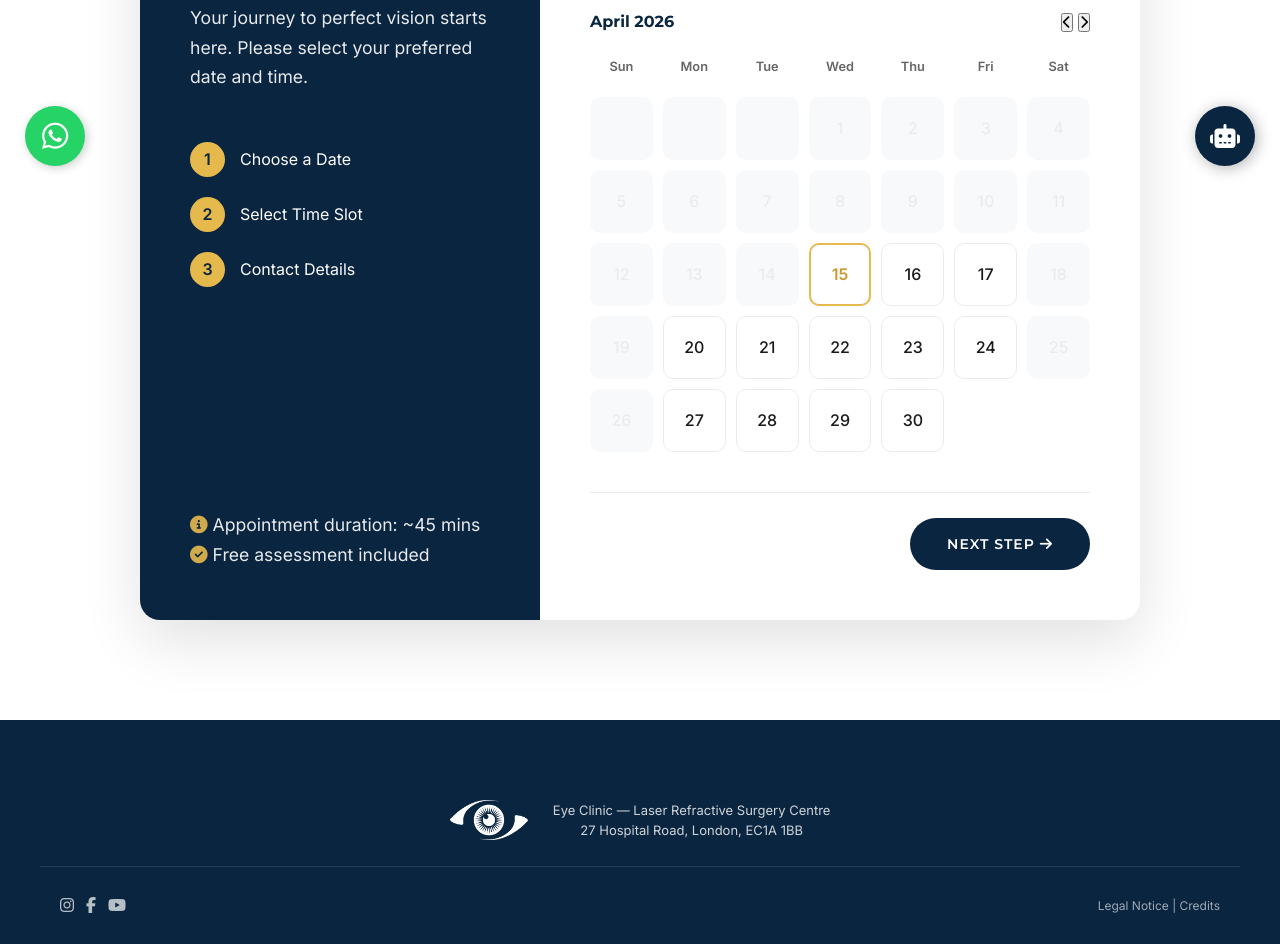
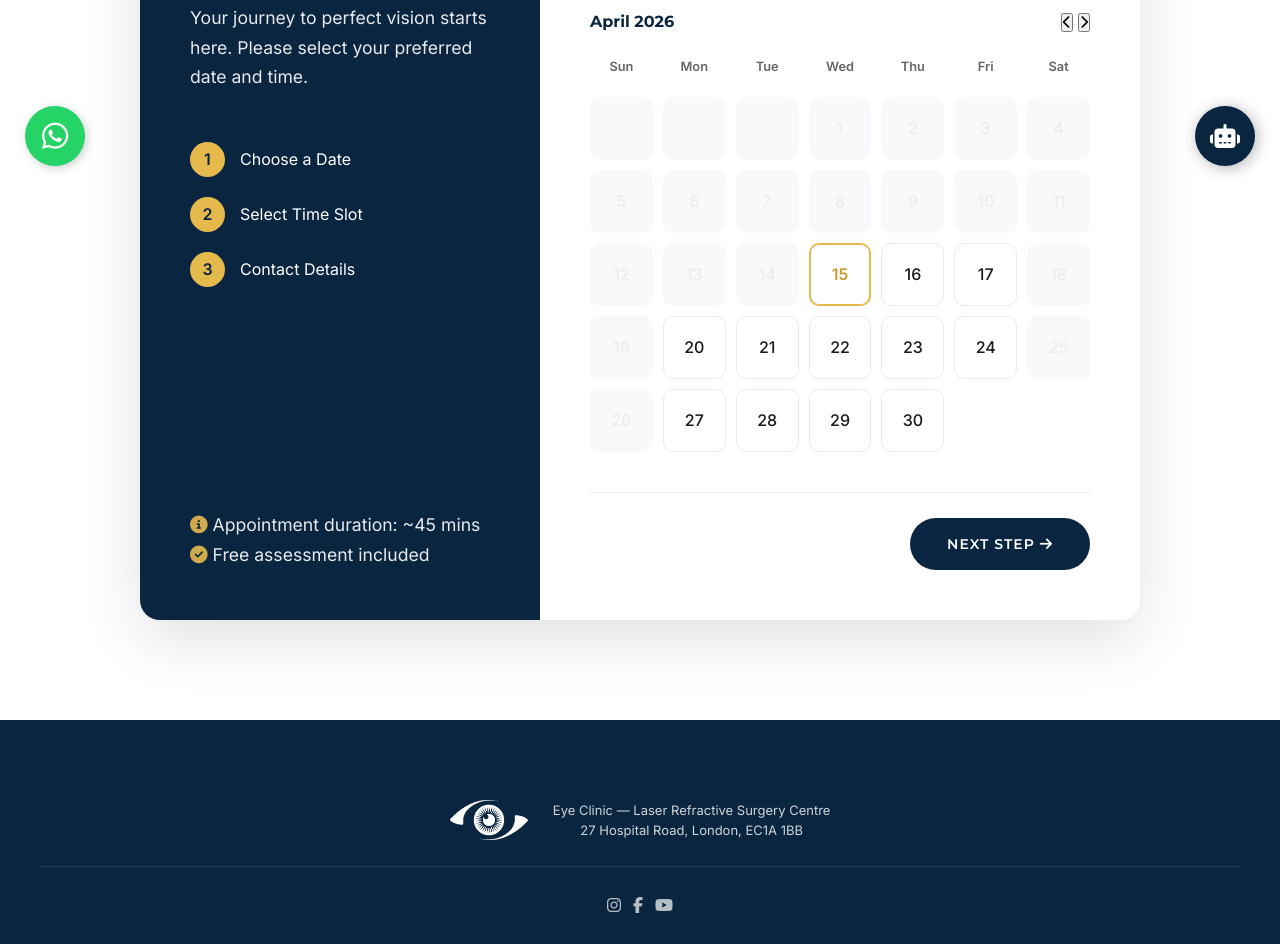
Before and after one commit to Macwilson007/Eye-Clinic, a website: page booking.html in a window 1280 px wide. Shown: the part 609-1553 px from the top of the page. Drawn offline with Linux system fonts and the light colour scheme.

Commit message:
Remove Legal Notice and Credits from footer across all pages and center social icons

```diff
--- a/booking.html
+++ b/booking.html
@@ -19,7 +19,6 @@
             display: grid;
             grid-template-columns: 1fr 1.5fr;
         }
-
         .booking-info {
             background: var(--primary);
             color: var(--white);
@@ -28,18 +27,15 @@
             flex-direction: column;
             gap: 30px;
         }
-
         .booking-info h2 {
             color: var(--secondary);
             font-size: 2rem;
             margin-bottom: 10px;
         }
-
         .booking-info p {
             opacity: 0.9;
             font-size: 1.1rem;
         }
-
         .info-steps {
             list-style: none;
             display: flex;
@@ -47,13 +43,11 @@
             gap: 20px;
             margin-top: 20px;
         }
-
         .info-step {
             display: flex;
             align-items: center;
             gap: 15px;
         }
-
         .step-num {
             width: 35px;
             height: 35px;
@@ -66,33 +60,27 @@
             font-weight: 700;
             flex-shrink: 0;
         }
-
         .booking-form-wrapper {
             padding: 50px;
             background: var(--white);
         }
-
         .booking-step {
             display: none;
             animation: fadeIn 0.5s ease-out;
         }
-
         .booking-step.active {
             display: block;
         }
-
         @keyframes fadeIn {
             from { opacity: 0; transform: translateY(10px); }
             to { opacity: 1; transform: translateY(0); }
         }
-
         .step-title {
             font-size: 1.4rem;
             color: var(--primary);
             margin-bottom: 25px;
             font-weight: 700;
         }
-
         /* Calendar Styling */
         .calendar-header {
             display: flex;
@@ -100,21 +88,18 @@
             align-items: center;
             margin-bottom: 20px;
         }
-
         .calendar-grid {
             display: grid;
             grid-template-columns: repeat(7, 1fr);
             gap: 10px;
             text-align: center;
         }
-
         .day-name {
             font-weight: 600;
             font-size: 0.8rem;
             color: var(--gray);
             margin-bottom: 10px;
         }
-
         .calendar-day {
             aspect-ratio: 1;
             display: flex;
@@ -126,31 +111,26 @@
             font-weight: 500;
             border: 1px solid var(--light-gray);
         }
-
         .calendar-day:hover:not(.disabled) {
             background: var(--accent);
             border-color: var(--secondary);
         }
-
         .calendar-day.selected {
             background: var(--primary);
             color: var(--white);
             border-color: var(--primary);
         }
-
         .calendar-day.disabled {
             color: var(--light-gray);
             cursor: not-allowed;
             background: var(--accent);
             border: none;
         }
-
         .calendar-day.today {
             border: 2px solid var(--secondary);
             color: var(--secondary-dark);
             font-weight: 700;
         }
-
         /* Time Slots */
         .time-slots {
             display: grid;
@@ -158,7 +138,6 @@
             gap: 12px;
             margin-top: 20px;
         }
-
         .time-slot {
             padding: 12px;
             text-align: center;
@@ -169,18 +148,15 @@
             font-weight: 500;
             font-size: 0.9rem;
         }
-
         .time-slot:hover {
             border-color: var(--secondary);
             background: var(--accent);
         }
-
         .time-slot.selected {
             background: var(--secondary);
             color: var(--white);
             border-color: var(--secondary);
         }
-
         .form-nav {
             display: flex;
             justify-content: space-between;
@@ -188,13 +164,11 @@
             padding-top: 25px;
             border-top: 1px solid var(--light-gray);
         }
-
         /* Success Message */
         .booking-success {
             text-align: center;
             padding: 40px 0;
         }
-
         .success-icon {
             width: 80px;
             height: 80px;
@@ -207,7 +181,6 @@
             font-size: 2.5rem;
             margin: 0 auto 25px;
         }
-
         @media (max-width: 900px) {
             .booking-container {
                 grid-template-columns: 1fr;
@@ -222,7 +195,6 @@
     </style>
 </head>
 <body>
-
     <!-- Top Bar -->
     <div class="top-bar">
         <div class="container">
@@ -239,7 +211,6 @@
             </div>
         </div>
     </div>
-
     <!-- Header / Navigation -->
     <header id="main-header">
         <div class="container">
@@ -270,14 +241,12 @@
             </button>
         </div>
     </header>
-
     <section class="page-hero">
         <div class="container">
             <h1>Book Your Appointment</h1>
             <p>Schedule your professional consultation and pre-operative assessment today.</p>
         </div>
     </section>
-
     <section class="section">
         <div class="container">
             <div class="booking-container">
@@ -286,7 +255,6 @@
                         <h2>Eye Clinic</h2>
                         <p>Your journey to perfect vision starts here. Please select your preferred date and time.</p>
                     </div>
-
                     <ul class="info-steps">
                         <li class="info-step">
                             <span class="step-num">1</span>
@@ -301,18 +269,15 @@
                             <span>Contact Details</span>
                         </li>
                     </ul>
-
                     <div style="margin-top: auto;">
                         <p><i class="fas fa-info-circle" style="color: var(--secondary);"></i> Appointment duration: ~45 mins</p>
                         <p><i class="fas fa-check-circle" style="color: var(--secondary);"></i> Free assessment included</p>
                     </div>
                 </div>
-
                 <div class="booking-form-wrapper">
                     <!-- Step 1: Date & Time -->
                     <div id="step-1" class="booking-step active">
                         <h3 class="step-title">Select Date & Time</h3>
-
                         <div class="calendar-header">
                             <h4 id="current-month" style="color: var(--primary);">April 2026</h4>
                             <div class="calendar-nav">
@@ -320,24 +285,20 @@
                                 <button class="btn-icon" id="next-month"><i class="fas fa-chevron-right"></i></button>
                             </div>
                         </div>
-
                         <div class="calendar-grid" id="calendar-grid">
                             <!-- JS will populate this -->
                         </div>
-
                         <div id="time-selection" style="display: none; margin-top: 30px;">
                             <h4 class="step-title" style="font-size: 1.1rem; margin-bottom: 15px;">Available Slots for <span id="selected-date-display">...</span></h4>
                             <div class="time-slots" id="time-slots">
                                 <!-- JS will populate this -->
                             </div>
                         </div>
-
                         <div class="form-nav">
                             <div style="flex-grow: 1;"></div>
                             <button type="button" class="btn btn-primary" id="to-step-2" disabled>Next Step <i class="fas fa-arrow-right"></i></button>
                         </div>
                     </div>
-
                     <!-- Step 2: Contact Info -->
                     <div id="step-2" class="booking-step">
                         <h3 class="step-title">Your Details</h3>
@@ -358,14 +319,12 @@
                                 <label for="booking-notes" style="display: block; margin-bottom: 8px; font-weight: 600;">Optional Notes</label>
                                 <textarea id="booking-notes" placeholder="Tell us anything we should know..." style="width: 100%; padding: 12px; border: 1px solid var(--light-gray); border-radius: 8px; height: 100px;"></textarea>
                             </div>
-
                             <div class="form-nav">
                                 <button type="button" class="btn btn-outline" id="back-to-step-1"><i class="fas fa-arrow-left"></i> Back</button>
                                 <button type="submit" class="btn btn-primary">Confirm Booking <i class="fas fa-check"></i></button>
                             </div>
                         </form>
                     </div>
-
                     <!-- Step 3: Success -->
                     <div id="step-3" class="booking-step">
                         <div class="booking-success">
@@ -387,7 +346,6 @@
             </div>
         </div>
     </section>
-
     <!-- Footer -->
     <footer id="contact">
         <div class="footer-bottom">
@@ -403,11 +361,9 @@
                     <a href="#" aria-label="Facebook"><i class="fab fa-facebook-f"></i></a>
                     <a href="#" aria-label="YouTube"><i class="fab fa-youtube"></i></a>
                 </div>
-                <span>Legal Notice | Credits</span>
             </div>
         </div>
     </footer>
-
     <script src="js/main.js"></script>
     <script>
         // Improved Dynamic Booking Logic
@@ -420,21 +376,16 @@
             const toStep2Btn = document.getElementById('to-step-2');
             const prevMonthBtn = document.getElementById('prev-month');
             const nextMonthBtn = document.getElementById('next-month');
-
             let selectedDate = null;
             let selectedTime = null;
             let currentDate = new Date();
             let viewDate = new Date(currentDate.getFullYear(), currentDate.getMonth(), 1);
-
             const months = ["January", "February", "March", "April", "May", "June", "July", "August", "September", "October", "November", "December"];
-
             function renderCalendar() {
                 calendarGrid.innerHTML = '';
                 const year = viewDate.getFullYear();
                 const month = viewDate.getMonth();
-
                 currentMonthDisplay.textContent = `${months[month]} ${year}`;
-
                 // Day headers
                 const dayNames = ['Sun', 'Mon', 'Tue', 'Wed', 'Thu', 'Fri', 'Sat'];
                 dayNames.forEach(day => {
@@ -443,31 +394,25 @@
                     el.textContent = day;
                     calendarGrid.appendChild(el);
                 });
-
                 const firstDay = new Date(year, month, 1).getDay();
                 const daysInMonth = new Date(year, month + 1, 0).getDate();
-
                 // Empty slots before first day
                 for (let i = 0; i < firstDay; i++) {
                     const el = document.createElement('div');
                     el.className = 'calendar-day disabled';
                     calendarGrid.appendChild(el);
                 }
-
                 // Days of the month
                 for (let d = 1; d <= daysInMonth; d++) {
                     const el = document.createElement('div');
                     el.className = 'calendar-day';
                     el.textContent = d;
-
                     const dateObj = new Date(year, month, d);
                     const dayOfWeek = dateObj.getDay();
-
                     // Check if it's today
                     if (dateObj.toDateString() === currentDate.toDateString()) {
                         el.classList.add('today');
                     }
-
                     // Disable past dates and weekends
                     if (dateObj < new Date().setHours(0,0,0,0) || dayOfWeek === 0 || dayOfWeek === 6) {
                         el.classList.add('disabled');
@@ -482,12 +427,10 @@
                     calendarGrid.appendChild(el);
                 }
             }
-
             function showTimeSlots(date) {
                 selectedDateDisplay.textContent = date;
                 timeSelection.style.display = 'block';
                 timeSlots.innerHTML = '';
-
                 const slots = ['09:00', '10:00', '11:00', '14:00', '15:00', '16:00', '17:00'];
                 slots.forEach(time => {
                     const el = document.createElement('div');
@@ -502,32 +445,26 @@
                     timeSlots.appendChild(el);
                 });
             }
-
             prevMonthBtn.addEventListener('click', () => {
                 viewDate.setMonth(viewDate.getMonth() - 1);
                 renderCalendar();
             });
-
             nextMonthBtn.addEventListener('click', () => {
                 viewDate.setMonth(viewDate.getMonth() + 1);
                 renderCalendar();
             });
-
             // Initial render
             renderCalendar();
-
             // Navigation
             document.getElementById('to-step-2').addEventListener('click', () => {
                 document.getElementById('step-1').classList.remove('active');
                 document.getElementById('step-2').classList.add('active');
                 window.scrollTo(0, 0);
             });
-
             document.getElementById('back-to-step-1').addEventListener('click', () => {
                 document.getElementById('step-2').classList.remove('active');
                 document.getElementById('step-1').classList.add('active');
             });
-
             document.getElementById('details-form').addEventListener('submit', (e) => {
                 e.preventDefault();
                 document.getElementById('step-2').classList.remove('active');
--- a/css/index.css
+++ b/css/index.css
@@ -1348,14 +1348,11 @@ footer {
 
 .footer-legal {
     display: flex;
-    justify-content: space-between;
-    align-items: center;
-}
-
-.footer-legal span {
-    font-size: 12px;
-    opacity: 0.6;
-}
+    justify-content: center;
+    align-items: center;
+}
+
+
 
 .footer-social-bottom {
     display: flex;
```
Also changed, not shown: index.html (+0 -9 lines), our-centre.html (+0 -11 lines), pathologies.html (+0 -12 lines), pathologies/astigmatism.html (+0 -9 lines), pathologies/hypermetropia.html (+0 -9 lines), pathologies/myopia.html (+0 -9 lines), pathologies/presbyopia.html (+0 -9 lines), patient-journey.html (+0 -15 lines), techniques.html (+0 -11 lines).
